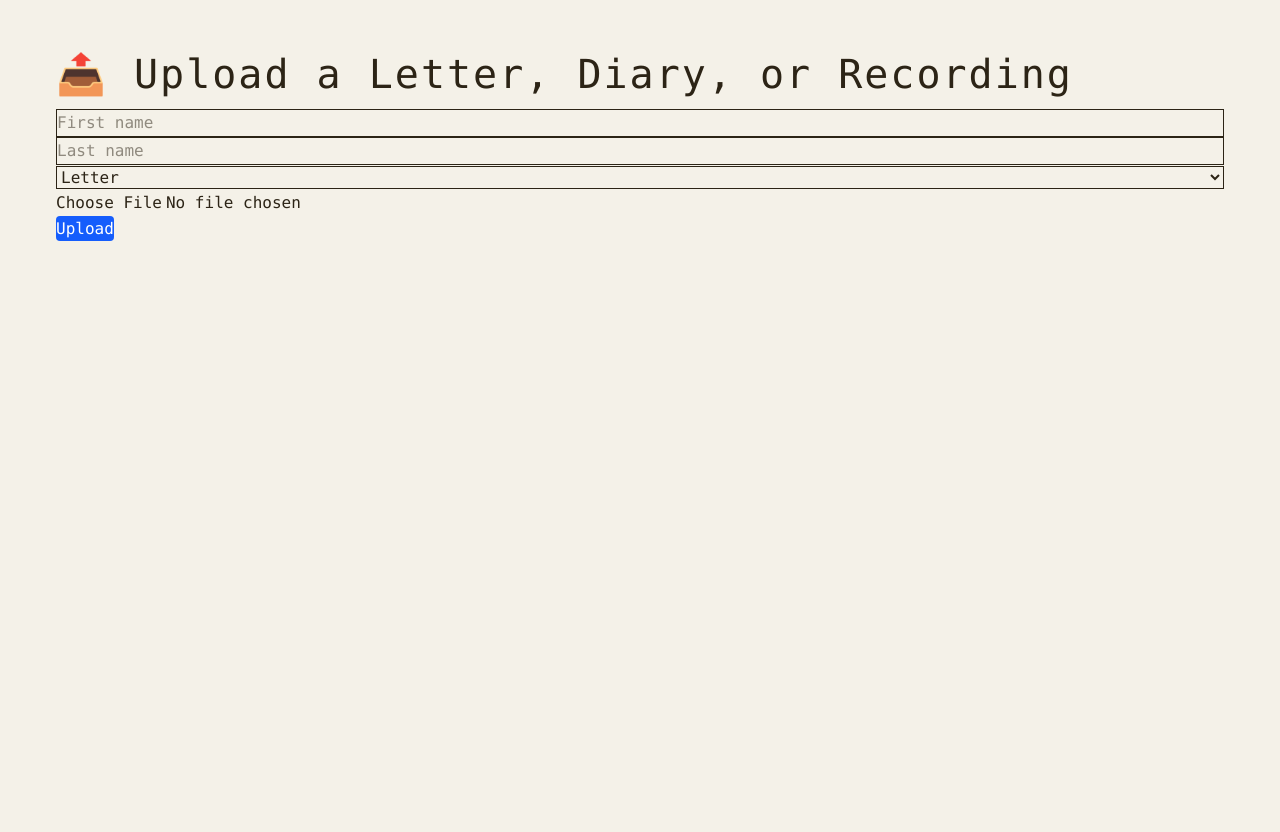
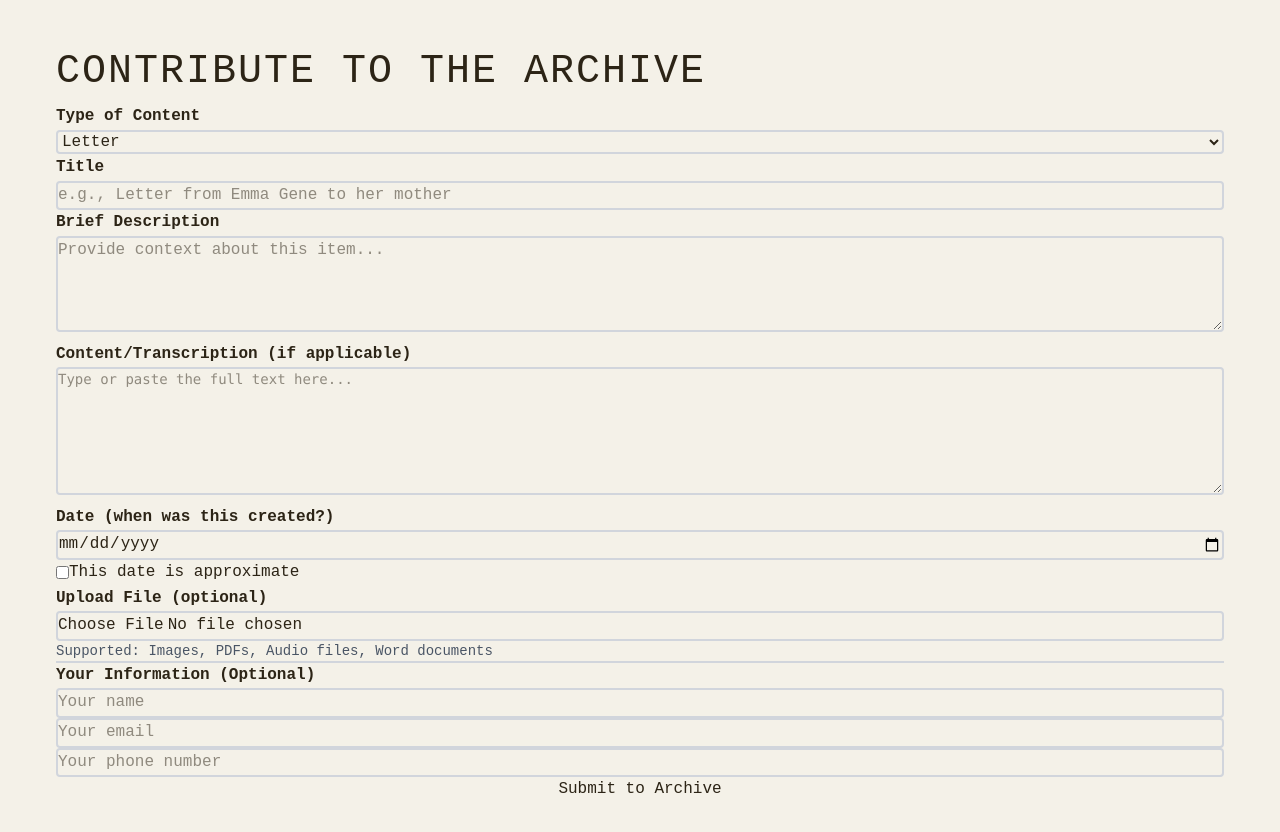
Before and after one commit to ybowdotio/yotengoporvoy-wiki, a Next.js app: page /upload in a window 1280 px wide. Shown: the top 832 px of the page. Built offline with nearby package versions, Linux system fonts and the light colour scheme; no server answers.

Commit message:
Update page.tsx

```diff
--- a/app/upload/page.tsx
+++ b/app/upload/page.tsx
@@ -1,41 +1,103 @@
 'use client';
 
 import { useState, ChangeEvent, FormEvent } from 'react';
-import { supabase } from '@/lib/supabase'; // ✅ make sure your `supabase.ts` uses default export
+import { supabase } from '@/lib/supabase';
 
 export default function UploadPage() {
-  const [firstName, setFirstName] = useState('');
-  const [lastName, setLastName] = useState('');
-  const [category, setCategory] = useState('letter');
+  const [formData, setFormData] = useState({
+    type: 'letter',
+    title: '',
+    description: '',
+    content_text: '',
+    contributor_name: '',
+    contributor_email: '',
+    contributor_phone: '',
+    content_date: '',
+    date_is_approximate: false
+  });
   const [file, setFile] = useState<File | null>(null);
   const [uploading, setUploading] = useState(false);
   const [message, setMessage] = useState('');
 
-  const handleUpload = async (e: FormEvent) => {
+  const handleSubmit = async (e: FormEvent) => {
     e.preventDefault();
-
-    if (!firstName || !lastName || !category || !file) {
-      setMessage('Please complete all fields.');
-      return;
-    }
-
     setUploading(true);
     setMessage('');
 
-    const filename = `${Date.now()}-${file.name}`;
-    const path = `${category}/${filename}`;
+    try {
+      let fileUrl = null;
 
-    const { error: uploadError } = await supabase.storage
+      // Upload file if present
+      if (file) {
+        const fileExt = file.name.split('.').pop();
+        const fileName = `${Date.now()}.${fileExt}`;
+        const filePath = `${formData.type}/${fileName}`;
+
+        const { data: uploadData, error: uploadError } = await supabase.storage
           .from('uploads')
-      .upload(path, file);
+          .upload(filePath, file);
 
-    if (uploadError) {
-      setMessage('Upload failed: ' + uploadError.message);
-    } else {
-      setMessage(`✅ Upload successful! File path: ${path}`);
+        if (uploadError) throw uploadError;
+
+        // Get public URL
+        const { data: { publicUrl } } = supabase.storage
+          .from('uploads')
+          .getPublicUrl(filePath);
+
+        fileUrl = publicUrl;
       }
 
+      // Insert into content_items
+      const { error: dbError } = await supabase
+        .from('content_items')
+        .insert({
+          type: formData.type,
+          title: formData.title,
+          description: formData.description,
+          content_text: formData.content_text,
+          contributor_name: formData.contributor_name,
+          contributor_phone: formData.contributor_phone,
+          contributor_email: formData.contributor_email,
+          content_date: formData.content_date || null,
+          date_is_approximate: formData.date_is_approximate,
+          source: 'web_upload',
+          source_details: {
+            original_file_url: fileUrl,
+            uploaded_at: new Date().toISOString()
+          }
+        });
+
+      if (dbError) throw dbError;
+
+      setMessage('✅ Thank you for contributing! Your content has been uploaded successfully.');
+
+      // Reset form
+      setFormData({
+        type: 'letter',
+        title: '',
+        description: '',
+        content_text: '',
+        contributor_name: '',
+        contributor_email: '',
+        contributor_phone: '',
+        content_date: '',
+        date_is_approximate: false
+      });
+      setFile(null);
+
+    } catch (error: any) {
+      setMessage('❌ Error: ' + error.message);
+    } finally {
       setUploading(false);
+    }
+  };
+
+  const handleInputChange = (e: ChangeEvent<HTMLInputElement | HTMLTextAreaElement | HTMLSelectElement>) => {
+    const { name, value, type } = e.target;
+    setFormData(prev => ({
+      ...prev,
+      [name]: type === 'checkbox' ? (e.target as HTMLInputElement).checked : value
+    }));
   };
 
   const handleFileChange = (e: ChangeEvent<HTMLInputElement>) => {
@@ -44,54 +106,158 @@ export default function UploadPage() {
   };
 
   return (
-    <main className="p-6 font-mono max-w-xl mx-auto">
-      <h1 className="text-2xl mb-4">📤 Upload a Letter, Diary, or Recording</h1>
+    <main className="max-w-2xl mx-auto p-6">
+      <div className="paper-texture">
+        <h1 className="text-3xl font-bold mb-6 typewriter">CONTRIBUTE TO THE ARCHIVE</h1>
 
-      <form onSubmit={handleUpload} className="space-y-4">
+        <form onSubmit={handleSubmit} className="space-y-4">
+          {/* Content Type */}
+          <div>
+            <label className="block mb-2 font-bold">Type of Content</label>
+            <select
+              name="type"
+              value={formData.type}
+              onChange={handleInputChange}
+              className="w-full p-2 border-2 border-gray-300 rounded"
+              required
+            >
+              <option value="letter">Letter</option>
+              <option value="diary">Diary Entry</option>
+              <option value="photo">Photograph</option>
+              <option value="recording">Audio Recording</option>
+              <option value="anecdote">Story/Anecdote</option>
+              <option value="news_clipping">News Clipping</option>
+              <option value="document">Other Document</option>
+            </select>
+          </div>
+
+          {/* Title */}
+          <div>
+            <label className="block mb-2 font-bold">Title</label>
             <input
               type="text"
-          placeholder="First name"
-          className="w-full border p-2"
-          value={firstName}
-          onChange={(e) => setFirstName(e.target.value)}
+              name="title"
+              value={formData.title}
+              onChange={handleInputChange}
+              className="w-full p-2 border-2 border-gray-300 rounded"
+              placeholder="e.g., Letter from Emma Gene to her mother"
+              required
+            />
+          </div>
+
+          {/* Description */}
+          <div>
+            <label className="block mb-2 font-bold">Brief Description</label>
+            <textarea
+              name="description"
+              value={formData.description}
+              onChange={handleInputChange}
+              className="w-full p-2 border-2 border-gray-300 rounded h-24"
+              placeholder="Provide context about this item..."
+            />
+          </div>
+
+          {/* Content/Transcription */}
+          <div>
+            <label className="block mb-2 font-bold">
+              Content/Transcription (if applicable)
+            </label>
+            <textarea
+              name="content_text"
+              value={formData.content_text}
+              onChange={handleInputChange}
+              className="w-full p-2 border-2 border-gray-300 rounded h-32 font-mono text-sm"
+              placeholder="Type or paste the full text here..."
+            />
+          </div>
+
+          {/* Date */}
+          <div>
+            <label className="block mb-2 font-bold">Date (when was this created?)</label>
+            <input
+              type="date"
+              name="content_date"
+              value={formData.content_date}
+              onChange={handleInputChange}
+              className="w-full p-2 border-2 border-gray-300 rounded"
+            />
+            <label className="flex items-center mt-2">
+              <input
+                type="checkbox"
+                name="date_is_approximate"
+                checked={formData.date_is_approximate}
+                onChange={handleInputChange}
+                className="mr-2"
+              />
+              This date is approximate
+            </label>
+          </div>
+
+          {/* File Upload */}
+          <div>
+            <label className="block mb-2 font-bold">Upload File (optional)</label>
+            <input
+              type="file"
+              onChange={handleFileChange}
+              className="w-full p-2 border-2 border-gray-300 rounded"
+              accept=".jpg,.jpeg,.png,.pdf,.mp3,.wav,.doc,.docx"
+            />
+            <p className="text-sm text-gray-600 mt-1">
+              Supported: Images, PDFs, Audio files, Word documents
+            </p>
+          </div>
+
+          {/* Contributor Info */}
+          <div className="border-t-2 border-gray-300 pt-4 mt-6">
+            <h3 className="font-bold mb-4">Your Information (Optional)</h3>
+
+            <div className="space-y-3">
+              <input
+                type="text"
+                name="contributor_name"
+                value={formData.contributor_name}
+                onChange={handleInputChange}
+                className="w-full p-2 border-2 border-gray-300 rounded"
+                placeholder="Your name"
               />
 
               <input
-          type="text"
-          placeholder="Last name"
-          className="w-full border p-2"
-          value={lastName}
-          onChange={(e) => setLastName(e.target.value)}
+                type="email"
+                name="contributor_email"
+                value={formData.contributor_email}
+                onChange={handleInputChange}
+                className="w-full p-2 border-2 border-gray-300 rounded"
+                placeholder="Your email"
               />
 
-        <select
-          className="w-full border p-2"
-          value={category}
-          onChange={(e) => setCategory(e.target.value)}
-        >
-          <option value="letter">Letter</option>
-          <option value="diary">Diary</option>
-          <option value="recording">Recording</option>
-          <option value="photo">Photo</option>
-        </select>
+              <input
+                type="tel"
+                name="contributor_phone"
+                value={formData.contributor_phone}
+                onChange={handleInputChange}
+                className="w-full p-2 border-2 border-gray-300 rounded"
+                placeholder="Your phone number"
+              />
+            </div>
+          </div>
 
-        <input
-          type="file"
-          className="w-full"
-          accept=".jpg,.jpeg,.png,.pdf,.mp3,.wav"
-          onChange={handleFileChange}
-        />
-
+          {/* Submit Button */}
           <button
             type="submit"
-          className="bg-blue-600 text-white px-4 py-2 rounded disabled:opacity-50"
+            className="btn-vintage w-full"
             disabled={uploading}
           >
-          {uploading ? 'Uploading...' : 'Upload'}
+            {uploading ? 'Uploading...' : 'Submit to Archive'}
           </button>
         </form>
 
-      {message && <p className="mt-4">{message}</p>}
+        {/* Message */}
+        {message && (
+          <div className={`mt-6 p-4 rounded ${message.includes('✅') ? 'bg-green-100' : 'bg-red-100'}`}>
+            {message}
+          </div>
+        )}
+      </div>
     </main>
   );
 }
```
Lines whose indentation alone changed are shown as unchanged.
